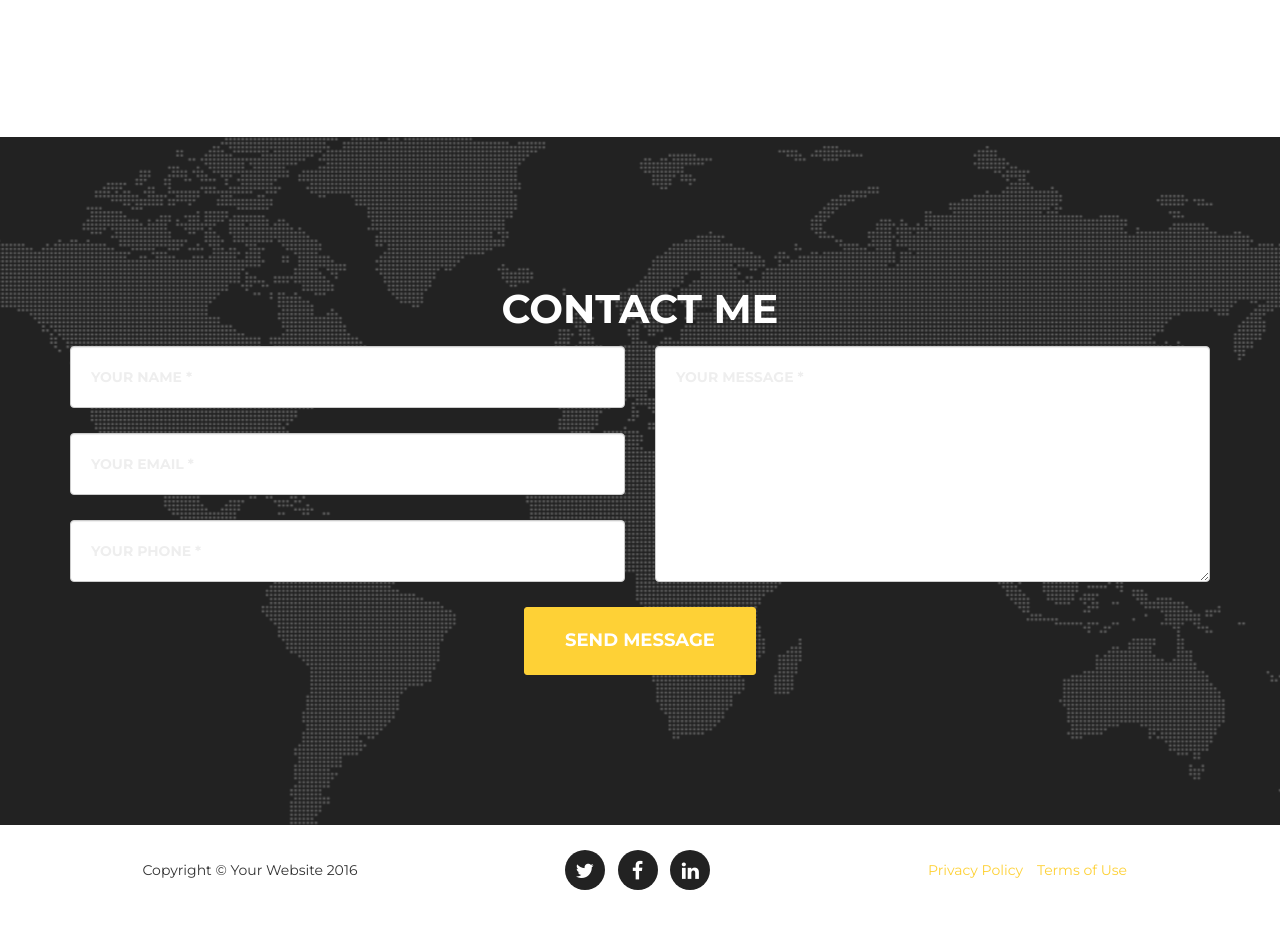
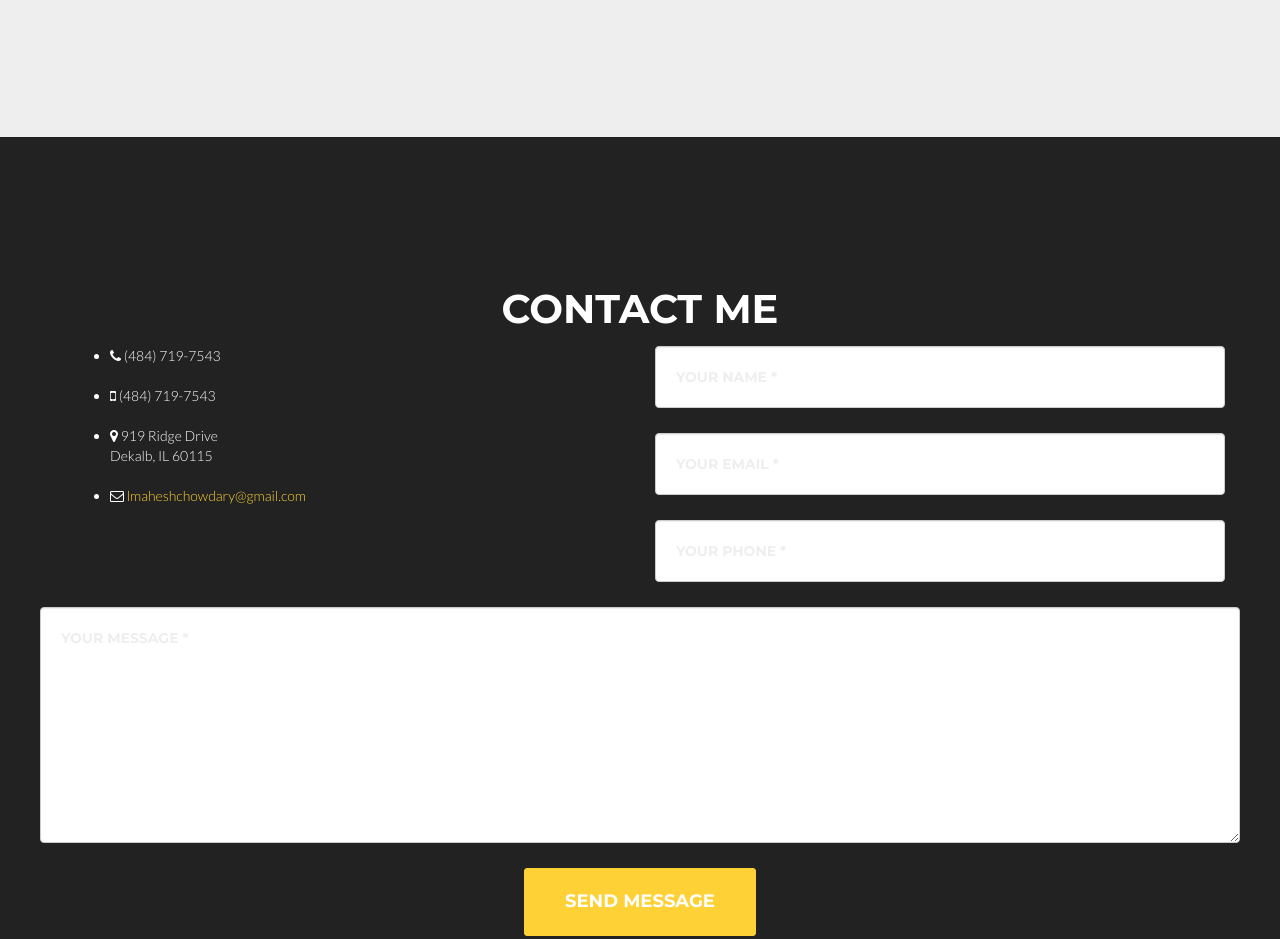
Before and after one commit to maheshbabulingutla/MaheshPortfolio, a website: page index.html in a window 1280 px wide. Shown: the part 4740-5679 px from the top of the page. Before the commit the page ends 5655 px from the top, so only its background shows below. Drawn offline with nearby package versions, Linux system fonts and the light colour scheme; a web font is replaced by a local one.

Commit message:
updated with contact details

```diff
--- a/css/agency.css
+++ b/css/agency.css
@@ -659,7 +659,8 @@ aside.clients img {
 }
 section#contact {
   background-color: #222222;
-  background-image: url('../img/map-image.png');
+  color: white;
+  /* background-image: url('../img/map-image.png'); */
   background-position: center;
   background-repeat: no-repeat;
 }
--- a/index.html
+++ b/index.html
@@ -243,7 +243,7 @@
 
 
     <!-- Portfolio Grid Section -->
-    <section id="portfolio">
+    <section id="portfolio" class="bg-light-gray">
         <div class="container">
             <div class="row">
                 <div class="col-lg-12 text-center">
@@ -416,10 +416,20 @@
                 </div>
             </div>
             <div class="row">
-                <div class="col-lg-12">
+                <div class="col-sm-6 wow fadeInLeft animated" data-wow-duration="0.7s" data-wow-delay="0s" style="visibility: visible; animation-duration: 0.7s; animation-delay: 0s; animation-name: fadeInLeft;">
+
+						<ul class="list-contacts">
+							<li><i class="fa fa-phone"></i> (484) 719-7543</li><br/>
+							<li><i class="fa fa-mobile-phone"></i> (484) 719-7543</li><br/>
+							<li><i class="fa fa-map-marker"></i> 919 Ridge Drive<br> Dekalb, IL 60115</li><br/>
+							<li><i class="fa fa-envelope-o"></i> <a href="mailto:lmaheshchowdary@gmail.com">lmaheshchowdary@gmail.com</a></li>
+						</ul>
+					</div>
+            <div class="row">
+
                     <form name="sentMessage" id="contactForm" novalidate>
-                        <div class="row">
-                            <div class="col-md-6">
+
+                            <div class="col-sm-6 wow fadeInLeft animated" data-wow-duration="0.7s" data-wow-delay="0s" style="visibility: visible; animation-duration: 0.7s; animation-delay: 0s; animation-name: fadeInLeft;">
                                 <div class="form-group">
                                     <input type="text" class="form-control" placeholder="Your Name *" id="name" required data-validation-required-message="Please enter your name.">
                                     <p class="help-block text-danger"></p>
@@ -433,22 +443,21 @@
                                     <p class="help-block text-danger"></p>
                                 </div>
                             </div>
-                            <div class="col-md-6">
                                 <div class="form-group">
                                     <textarea class="form-control" placeholder="Your Message *" id="message" required data-validation-required-message="Please enter a message."></textarea>
                                     <p class="help-block text-danger"></p>
                                 </div>
-                            </div>
+
                             <div class="clearfix"></div>
                             <div class="col-lg-12 text-center">
                                 <div id="success"></div>
                                 <button type="submit" class="btn btn-xl">Send Message</button>
-                            </div>
-                        </div>
                     </form>
+                  </div>
                 </div>
+              </div>
             </div>
-        </div>
+
     </section>
 
     <footer>
```
